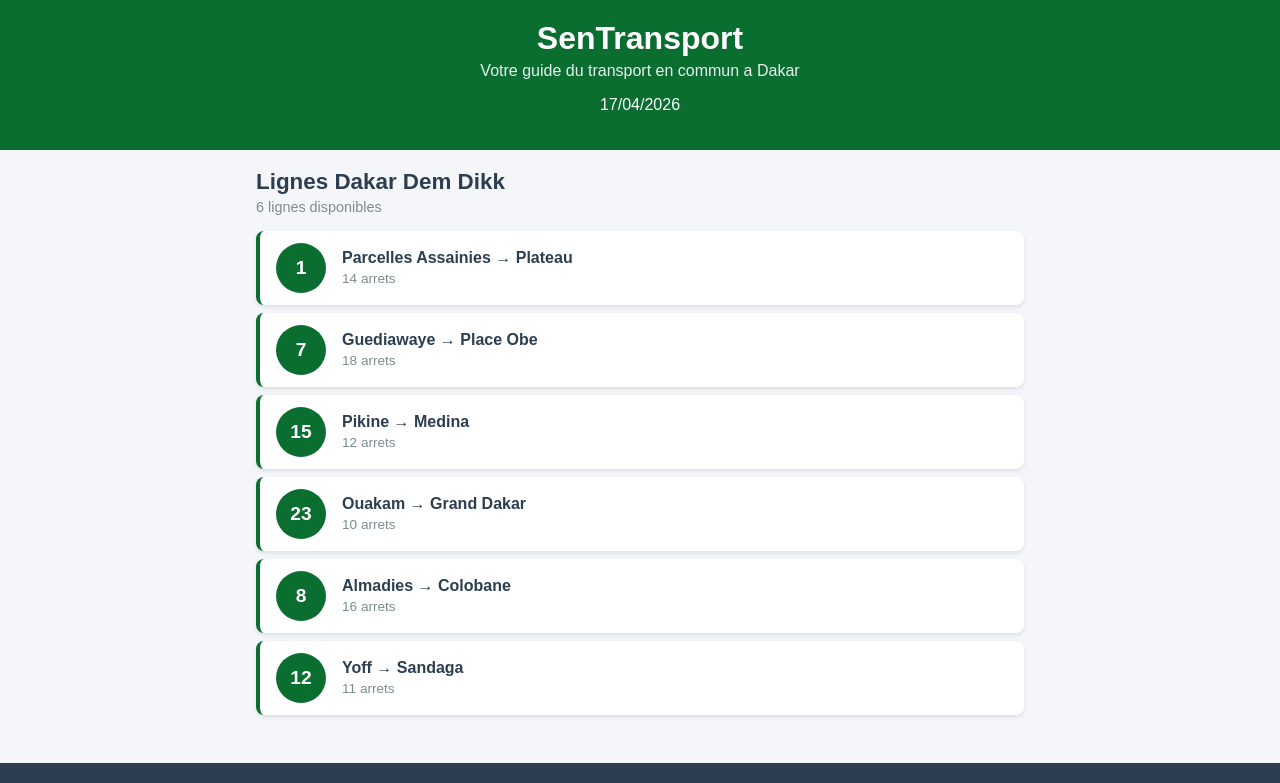
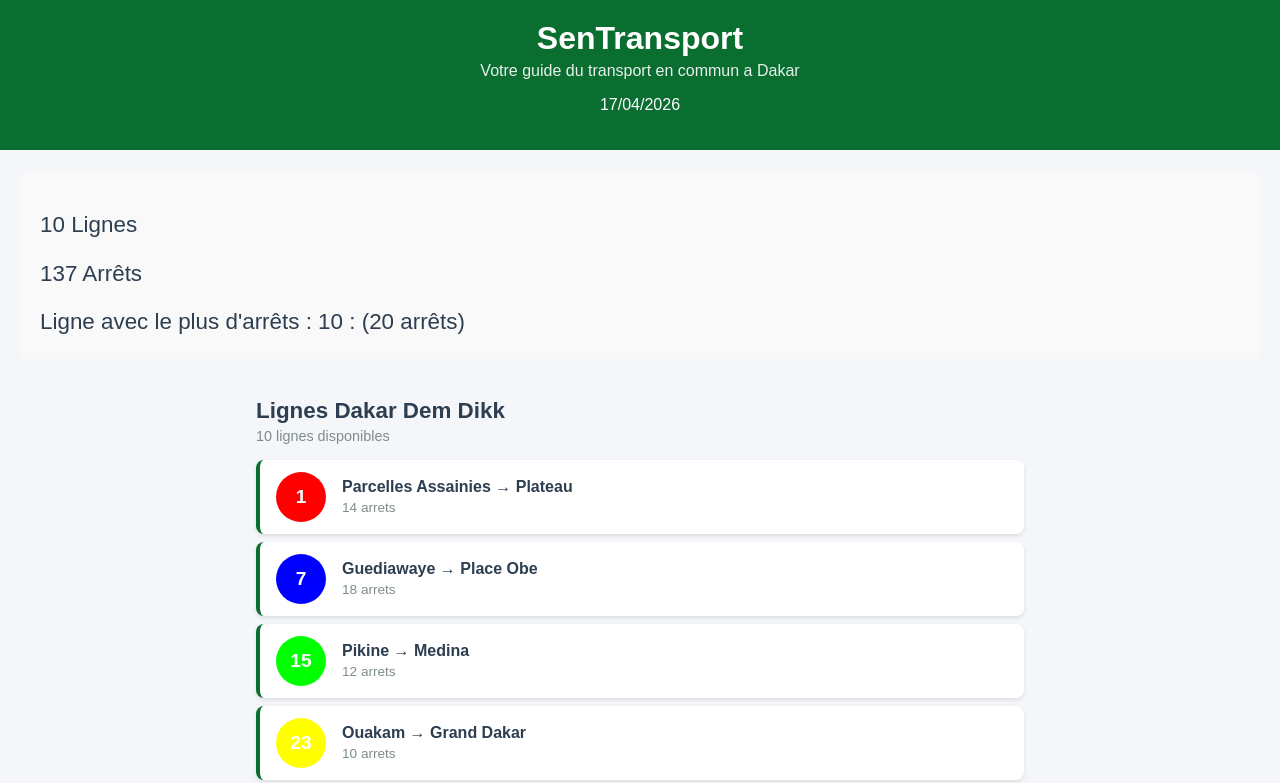
Before and after one commit to Hissein8/sentransport, a React (Create React App) app: page / in a window 1280 px wide. Shown: the top 783 px of the page. Built offline with nearby package versions, Linux system fonts and the light colour scheme.

Commit message:
Exos des lab1 et 2

```diff
--- a/src/App.js
+++ b/src/App.js
@@ -4,20 +4,33 @@
 import Statistiques from './Statistiques'
 import LigneBus from './LigneBus'
 import ListeLignes from './ListeLignes'
+import StatReseau from './StatReseau'
 
 function App() {
   const lignes = [
-{id: 1, numero: "1", depart: "Parcelles Assainies", arrivee: "Plateau", arrets: 14},
-{id: 2, numero: "7", depart: "Guediawaye", arrivee: "Place Obe", arrets: 18},
-{id: 3, numero: "15", depart: "Pikine", arrivee: "Medina", arrets: 12},
-{id: 4, numero: "23", depart: "Ouakam", arrivee: "Grand Dakar", arrets: 10 },
-{id: 5, numero: "8", depart: "Almadies", arrivee: "Colobane", arrets: 16 },
-{id:6, numero: "12", depart: "Yoff", arrivee: "Sandaga", arrets: 11},
+// {id: 1, numero: "1", depart: "Parcelles Assainies", arrivee: "Plateau", arrets: 14},
+// {id: 2, numero: "7", depart: "Guediawaye", arrivee: "Place Obe", arrets: 18},
+// {id: 3, numero: "15", depart: "Pikine", arrivee: "Medina", arrets: 12},
+// {id: 4, numero: "23", depart: "Ouakam", arrivee: "Grand Dakar", arrets: 10 },
+// {id: 5, numero: "8", depart: "Almadies", arrivee: "Colobane", arrets: 16 },
+// {id:6, numero: "12", depart: "Yoff", arrivee: "Sandaga", arrets: 11},
+{id: 1, couleur: "#FF0000", numero: "1", depart: "Parcelles Assainies", arrivee: "Plateau", arrets: 14},
+{id: 2, couleur: "#0000FF", numero: "7", depart: "Guediawaye", arrivee: "Place Obe", arrets: 18},
+{id: 3, couleur: "#00FF00", numero: "15", depart: "Pikine", arrivee: "Medina", arrets: 12},
+{id: 4, couleur: "#FFFF00", numero: "23", depart: "Ouakam", arrivee: "Grand Dakar", arrets: 10 },
+{id: 5, couleur: "#800080", numero: "8", depart: "Almadies", arrivee: "Colobane", arrets: 16 },
+{id:6, couleur: "#FFA500", numero: "12", depart: "Yoff", arrivee: "Sandaga", arrets: 11},
+{id: 7, couleur: "#391818", numero: "5", depart: "Hann", arrivee: "Dieuppeul", arrets: 8},
+{id: 8, couleur: "#044176", numero: "10", depart: "Dakar", arrivee: "Sacré-Cœur", arrets: 20},
+{id: 9, couleur: "#ebf2bb", numero: "18", depart: "Thiaroye", arrivee: "Hann", arrets: 15},
+{id: 10, couleur: "#696969", numero: "20", depart: "Grand Dakar", arrivee: "Sicap", arrets: 13},
 ];
   return (
     <div className="App">
 
       <Header />
+
+      <StatReseau lignes={lignes}/>
 
       <main className='contenu'>
         <ListeLignes lignes={lignes}/>
--- a/src/LigneBus.js
+++ b/src/LigneBus.js
@@ -1,8 +1,9 @@
 import './LigneBus.css';
-function LigneBus({numero, depart, arrivee, arrets}) {
+function LigneBus({couleur, numero, depart, arrivee, arrets}) {
 return (
 <div className ="ligne-bus">
-<div className ="ligne-numero" >{numero}</div>
+{/* <div className="ligne-couleur" style={{backgroundColor: couleur}}>{numero}</div> */}
+<div className ="ligne-numero" style={{backgroundColor: couleur}}>{numero}</div>
 <div className ="ligne-info">
 <span className ="ligne-trajet">
 {depart} &rarr; {arrivee}
--- a/src/ListeLignes.js
+++ b/src/ListeLignes.js
@@ -8,7 +8,7 @@
 {lignes.length} lignes disponibles
 </p>
 {lignes.map(ligne => (
-<LigneBus key ={ligne.id} numero ={ligne.numero } depart ={ligne.depart } arrivee ={ligne.arrivee} arrets ={ligne.arrets}/>
+<LigneBus key ={ligne.id} couleur ={ligne.couleur} numero ={ligne.numero } depart ={ligne.depart } arrivee ={ligne.arrivee} arrets ={ligne.arrets}/>
 ))}
 </div>
 );
--- /dev/null
+++ b/src/StatReseau.css
@@ -0,0 +1,26 @@
+/* .stat-reseau {
+  background-color: #f9f9f9;
+  padding: 20px;
+  margin: 20px;
+  border-radius: 8px;
+}
+
+.stat-reseau p {
+  margin-top: 0;
+  color: #2c3e50;
+} */
+
+
+
+.stat-reseau {
+background-color: #f9f9f9;
+padding: 20px;
+margin: 20px;
+border-radius: 8px;
+}
+
+.stat {
+color: #2c3e50;
+font-size : 1.4rem;
+margin-bottom: 4px;
+}
--- /dev/null
+++ b/src/StatReseau.js
@@ -0,0 +1,18 @@
+// affiche au-dessus de la liste trois statistiques : le nombre total de lignes, le nombre total d'arrêts (somme), et la ligne ayant
+// le plus d'arrêts.
+
+import './StatReseau.css';
+function StatReseau ({lignes}) {
+    const totalLignes = lignes.length;
+    const totalArrets = lignes.reduce((acc, ligne) => acc + ligne.arrets, 0);
+    const ligneMaxArrets = lignes.reduce((maxLigne, ligne) => ligne.arrets > maxLigne.arrets ? ligne : maxLigne, lignes[0]);
+    return (
+        <div className="stat-reseau">
+            <p className="stat"> {totalLignes} Lignes </p>
+            <p className="stat"> {totalArrets} Arrêts</p>
+            <p className="stat"> Ligne avec le plus d'arrêts : {ligneMaxArrets.numero} : ({ligneMaxArrets.arrets} arrêts)</p>
+        </div>
+    )
+}
+
+export default StatReseau;
```
